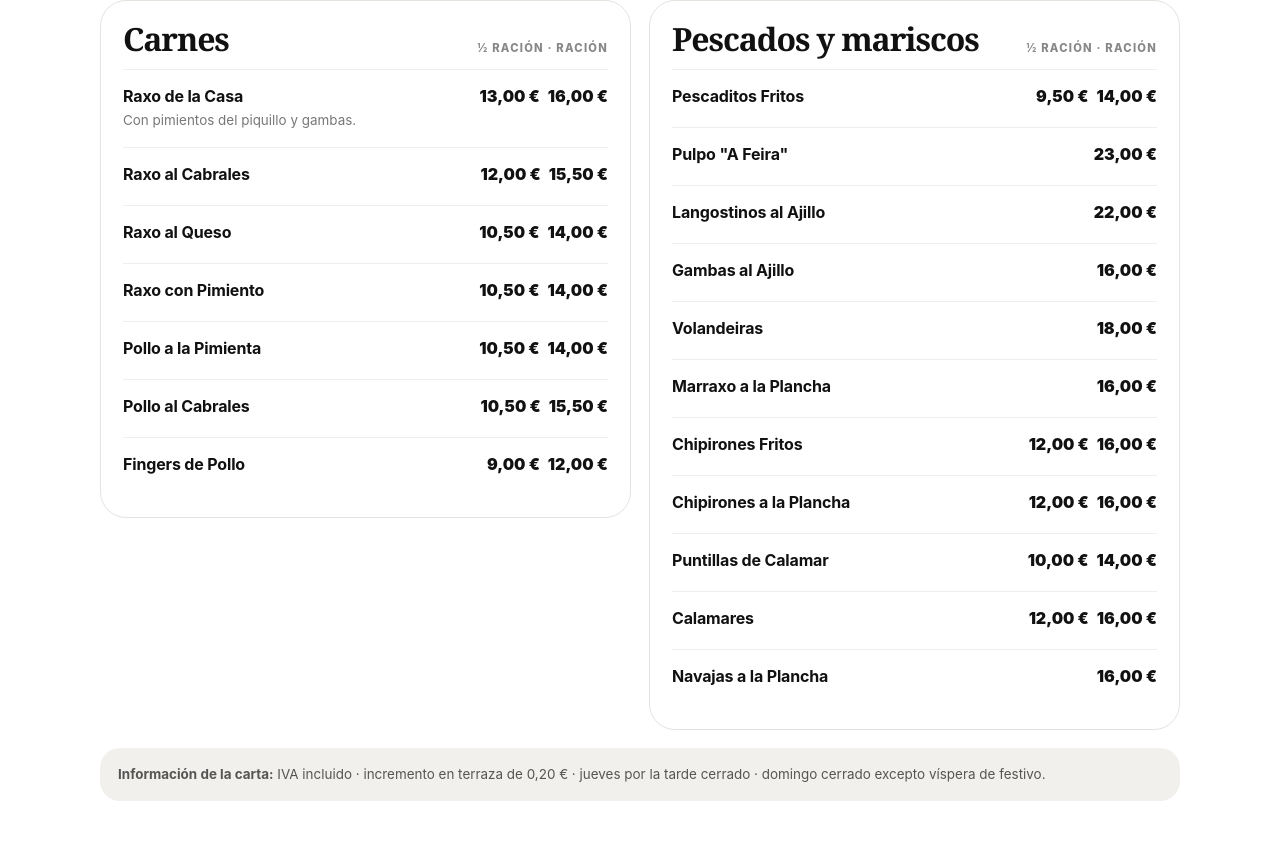
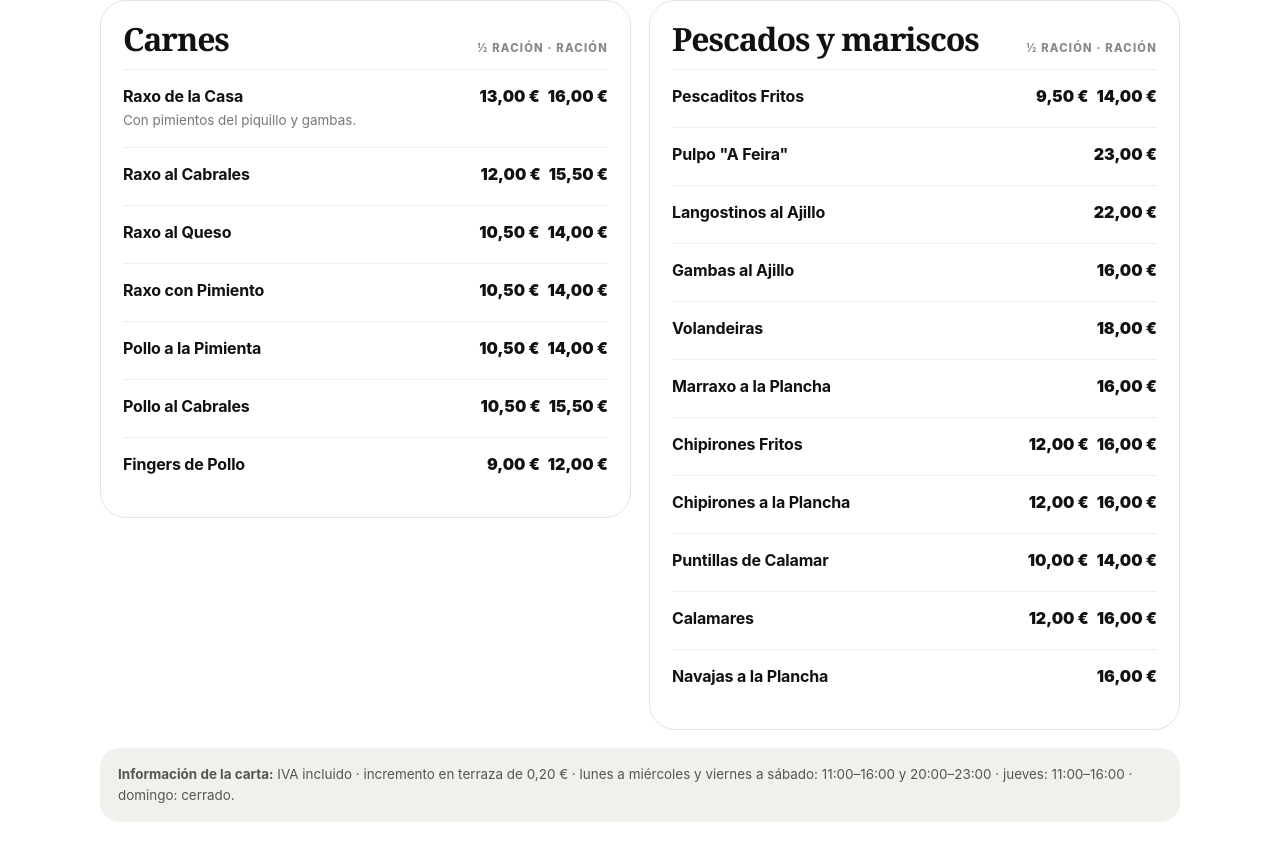
Before and after one commit to martinmartiineez/-meson-o-faro-web, a plain HTML site: page carta.html in a window 1280 px wide. Shown: the part 998-1858 px from the top of the page. Drawn offline with Linux system fonts and the light colour scheme.

Commit message:
Actualizar horario en carta

```diff
--- a/carta.html
+++ b/carta.html
@@ -134,7 +134,7 @@ body{background:#fff}
   </article>
 </div>
 
-<div class="menu-footer-note"><strong>Información de la carta:</strong> IVA incluido · incremento en terraza de 0,20 € · jueves por la tarde cerrado · domingo cerrado excepto víspera de festivo.</div>
+<div class="menu-footer-note"><strong>Información de la carta:</strong> IVA incluido · incremento en terraza de 0,20 € · lunes a miércoles y viernes a sábado: 11:00–16:00 y 20:00–23:00 · jueves: 11:00–16:00 · domingo: cerrado.</div>
 </section>
 </main>
 </div>
```
